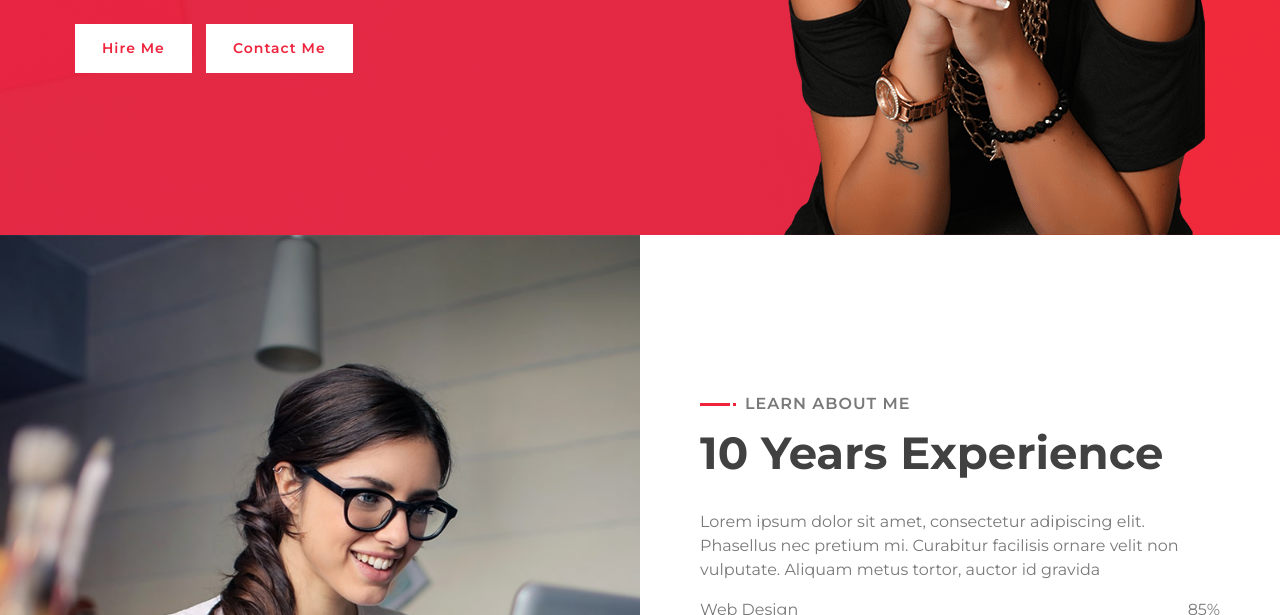
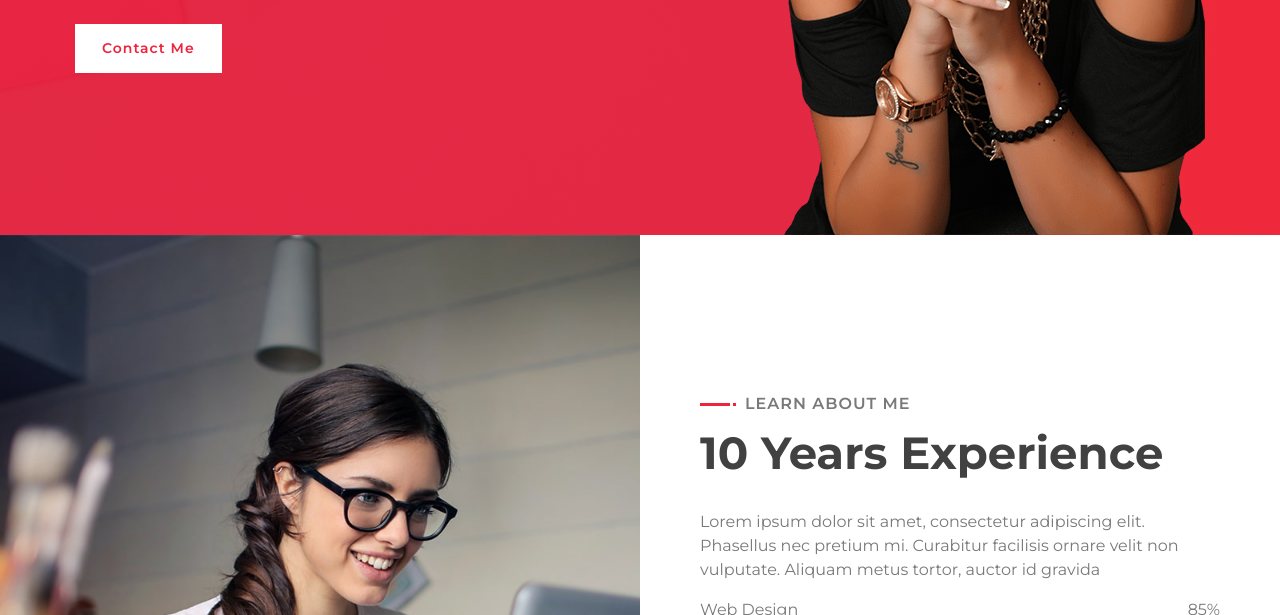
Before and after one commit to NishadMhdTK/jordhanbinnoushad.github.io, a plain HTML site: page index.html in a window 1280 px wide. Shown: the part 485-1100 px from the top of the page. Drawn offline with nearby package versions, Linux system fonts and the light colour scheme.

Commit message:
[UPDT] Removed hire me

```diff
--- a/index.html
+++ b/index.html
@@ -65,7 +65,7 @@
                                 <div class="typed-text">Web Designer, Web Developer, Front End Developer, Apps Designer, Apps Developer</div>
                             </div>
                             <div class="hero-btn">
-                                <a class="btn" href="">Hire Me</a>
+<!--                                <a class="btn" href="">Hire Me</a>-->
                                 <a class="btn" href="">Contact Me</a>
                             </div>
                         </div>
```
